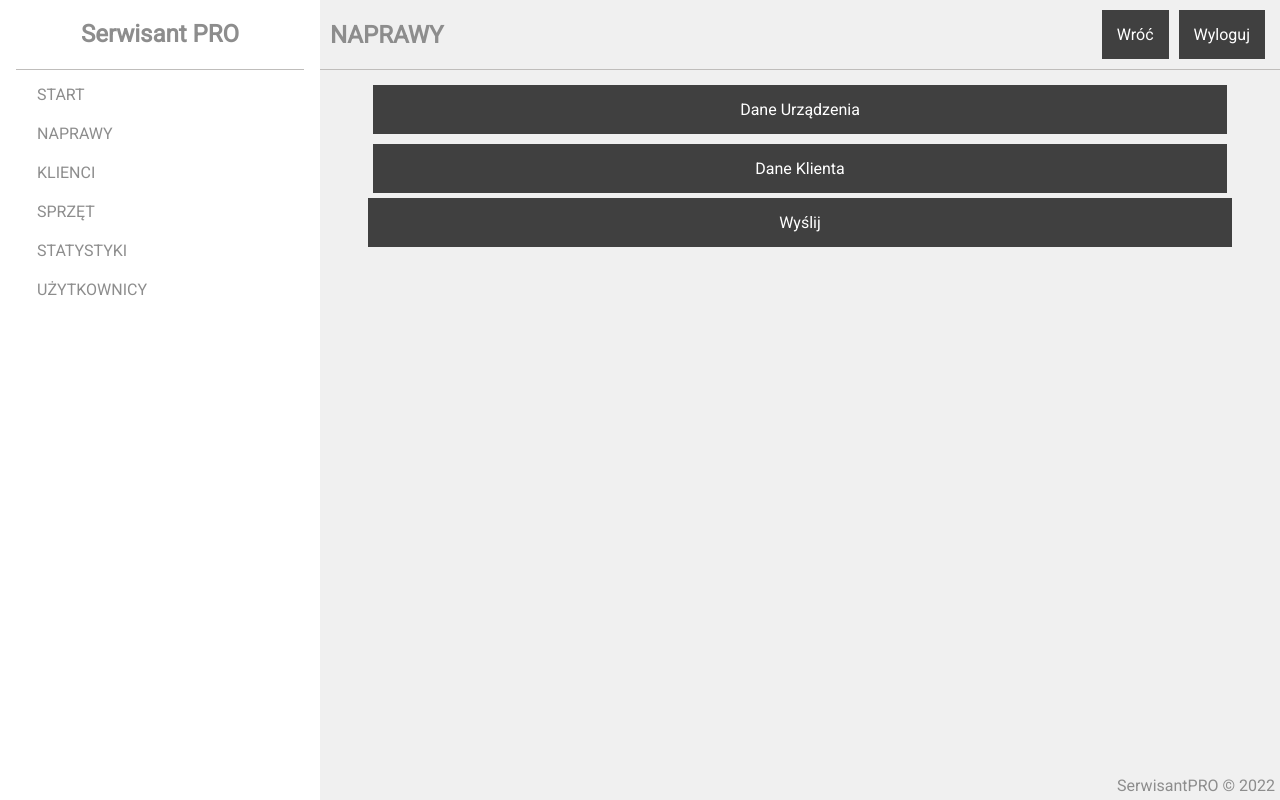
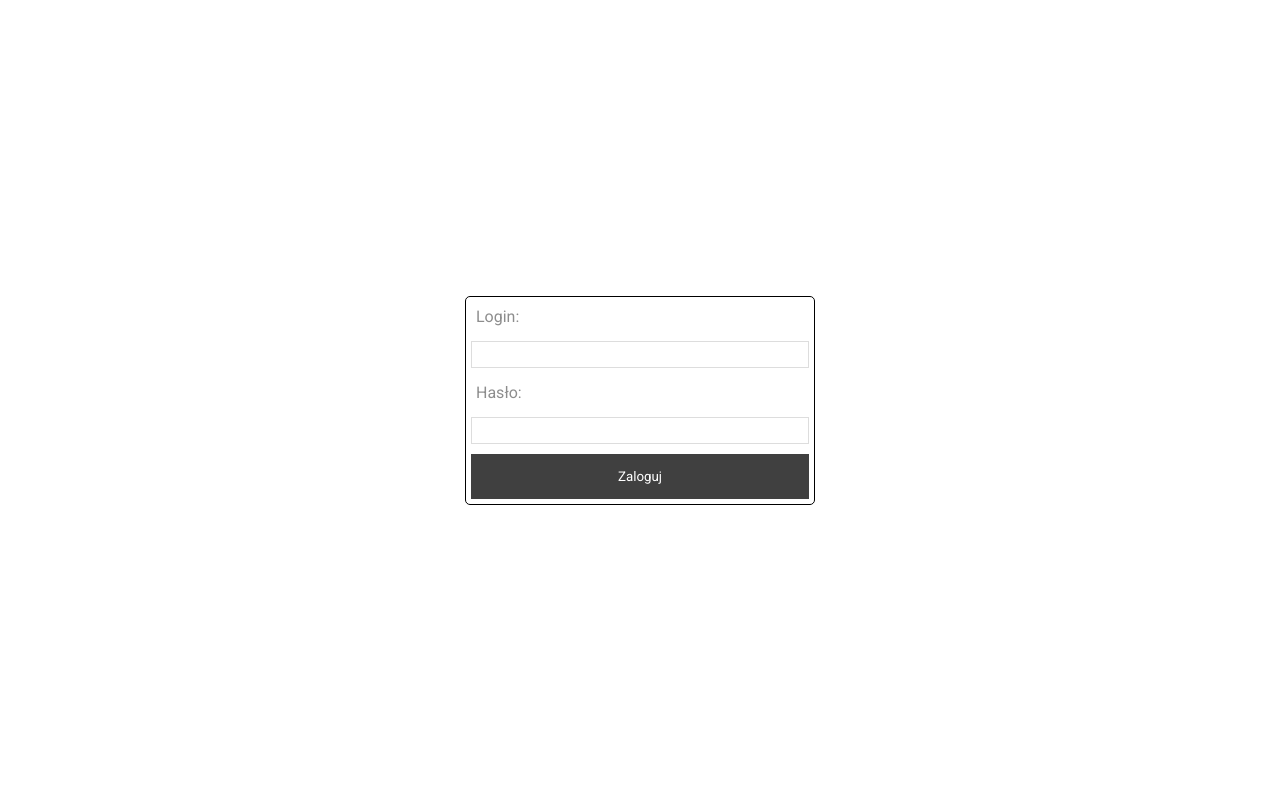
Before and after one commit to kubaWilk/diplomaSerwisantFront, a React (Create React App) app: page /repairs/add in a window 1280 px wide. Built offline with nearby package versions, Linux system fonts and the light colour scheme.

Commit message:
basic login page

```diff
--- a/src/App.css
+++ b/src/App.css
@@ -181,5 +181,35 @@ tr:nth-child(even){
   margin: auto;
 }
 
-.user-choice{
+#login-page{
+  display: flex;
+  align-items: center;
+  justify-content: center;
+  min-height: 100vh;
 }
+
+#login-page .login-rect{
+  border: 1px solid black;
+  border-radius: 5px;
+  width: 350px;
+}
+
+
+#login-page input, #login-page label, #login-page button{
+  display: block;
+}
+
+#login-page input,
+#login-page label{
+  padding: 5px;
+  margin: 5px;
+}
+
+#login-page input{
+  border: 1px #ddd solid;
+}
+
+#login-page .login-form{
+  display: flex;
+  flex-direction: column;
+}
--- a/src/App.js
+++ b/src/App.js
@@ -1,41 +1,58 @@
-import './App.css';
-import Dashboard from './components/layout/Dashboard';
-import SideMenu from './components/layout/SideMenu'
-import React, {useEffect, useState} from 'react';
-import { useLocation } from 'react-router-dom';
-
+import "./App.css";
+import Dashboard from "./components/layout/Dashboard";
+import SideMenu from "./components/layout/SideMenu";
+import React, { useEffect, useState } from "react";
+import { useLocation } from "react-router-dom";
+import Login from "./components/pages/Login";
 
 //"/" path has to stay on the bottom, otherwise navbar will always show it, other paths should be added without "/"
 const paths = {
-  "repairs" : "naprawy",
-  "customers" : "klienci",
-  "stats" : "statystyki",
-  "users" : "użytkownicy",
-  "/" : "start",
-}
-
+  repairs: "naprawy",
+  customers: "klienci",
+  stats: "statystyki",
+  users: "użytkownicy",
+  "/": "start",
+};
 
 function App() {
-  const [sectionName, setSectionName] = useState('Start');
+  const [sectionName, setSectionName] = useState("Start");
+  const [isUserLoggedIn, setIsUserLoggedIn] = useState(false);
+  const [userInfo, setUserInfo] = useState({});
+  //TODO: keeping state of logged in user in localStorage i.e.
 
   const location = useLocation();
 
   const translatePathToName = (path, pahtsToTranslate) => {
     for (const [key, value] of Object.entries(pahtsToTranslate)) {
-      if(path.includes(key)) return value;
+      if (path.includes(key)) return value;
     }
-  }
+  };
 
   React.useEffect(() => {
     setSectionName(translatePathToName(location.pathname, paths));
   }, [location]);
 
+  const onLogout = () => {
+    setIsUserLoggedIn(false);
+    setUserInfo = {};
+    console.log("should logout");
+  };
 
   return (
-      <div id="wrapper">
-        <SideMenu text="Serwisant PRO" />
-        <Dashboard sectionName={sectionName}/>
-      </div>
+    <div className="app">
+      {isUserLoggedIn ? (
+        <div id="wrapper">
+          <SideMenu text="Serwisant PRO" />
+          <Dashboard
+            onLogout={onLogout}
+            userInfo={userInfo}
+            sectionName={sectionName}
+          />
+        </div>
+      ) : (
+        <Login userToggle={setIsUserLoggedIn} userInfoSetter={setUserInfo} />
+      )}
+    </div>
   );
 }
 
--- a/src/components/layout/Dashboard.js
+++ b/src/components/layout/Dashboard.js
@@ -1,20 +1,20 @@
-import { Outlet } from "react-router-dom"
-import Footer from "./Footer"
-import Navbar from "./Navbar"
-import PropTypes from 'prop-types'
+import { Outlet } from "react-router-dom";
+import Footer from "./Footer";
+import Navbar from "./Navbar";
+import PropTypes from "prop-types";
 
-const Dashboard = ({sectionName}) => {
+const Dashboard = ({ sectionName, onLogout }) => {
   return (
     <div id="dashboard">
-      <Navbar sectionName={sectionName}/>
+      <Navbar onLogout={onLogout} sectionName={sectionName} />
       <Outlet />
       <Footer />
     </div>
-  )
-}
+  );
+};
 
 Dashboard.propTypes = {
-  sectionName: PropTypes.string.isRequired
-}
+  sectionName: PropTypes.string.isRequired,
+};
 
-export default Dashboard
+export default Dashboard;
--- a/src/components/layout/Navbar.js
+++ b/src/components/layout/Navbar.js
@@ -1,8 +1,8 @@
-import { useState } from 'react';
-import { useNavigate } from 'react-router-dom';
-import Button from '../Button'
+import { useState } from "react";
+import { useNavigate } from "react-router-dom";
+import Button from "../Button";
 
-const Navbar = ({ sectionName }) => {
+const Navbar = ({ sectionName, onLogout }) => {
   const navigate = useNavigate();
 
   return (
@@ -13,11 +13,16 @@ const Navbar = ({ sectionName }) => {
           <Button text="Wróć" style="btn" onClick={() => navigate(-1)} />
         </li>
         <li>
-          <Button text="Wyloguj" style="btn" link="/" />
+          <Button
+            text="Wyloguj"
+            style="btn"
+            link="/"
+            onClick={() => onLogout()}
+          />
         </li>
       </ul>
     </nav>
-  )
-}
+  );
+};
 
-export default Navbar
+export default Navbar;
--- /dev/null
+++ b/src/components/pages/Login.js
@@ -0,0 +1,44 @@
+import React from "react";
+import { useState } from "react";
+
+const Login = ({ userToggle, userInfoSetter }) => {
+  const [userLogin, setUserLogin] = useState("");
+  const [userPassword, setUserPassword] = useState("");
+
+  const handleSubmit = (event) => {
+    event.preventDefault();
+    userToggle(true);
+  };
+
+  return (
+    <div id="login-page">
+      <div className="login-rect">
+        <form className="login-form">
+          <label htmlFor="userLogin">Login:</label>
+          <input
+            name="userLogin"
+            type="text"
+            value={userLogin}
+            onChange={(event) => {
+              setUserLogin(event.target.value);
+            }}
+          />
+          <label htmlFor="userPassword">Hasło:</label>
+          <input
+            name="userPassword"
+            type="password"
+            value={userPassword}
+            onChange={(event) => {
+              setUserPassword(event.target.value);
+            }}
+          />
+          <button type="submit" className="btn" onClick={handleSubmit}>
+            Zaloguj
+          </button>
+        </form>
+      </div>
+    </div>
+  );
+};
+
+export default Login;
--- a/src/components/pages/repairs/Repairs.js
+++ b/src/components/pages/repairs/Repairs.js
@@ -2,7 +2,7 @@ import React from 'react'
 import { Outlet } from 'react-router-dom';
 import DashButton from '../startPage/DashButton';
 
-const repairs = [
+const dummyRepairs = [
   {
     id: 1,
     repairStatus: 'W trakcie',
@@ -68,7 +68,7 @@ const repairs = [
   },
 ];
 
-const tableRows = repairs.map((repair) => {
+const tableRows = dummyRepairs.map((repair) => {
   return (
     <tr>
       <td>{repair.id}</td>
```
Also changed, not shown: src/components/Button.js (+8 -6 lines).
